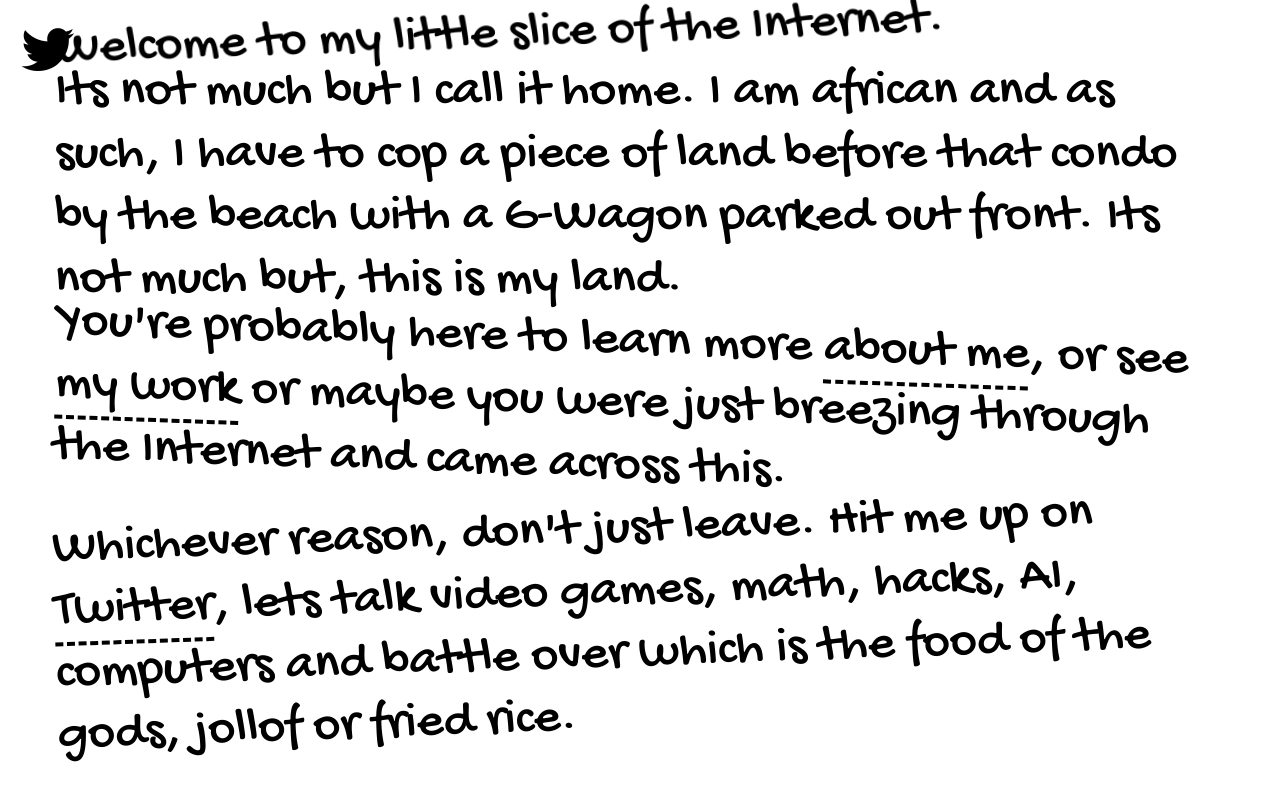
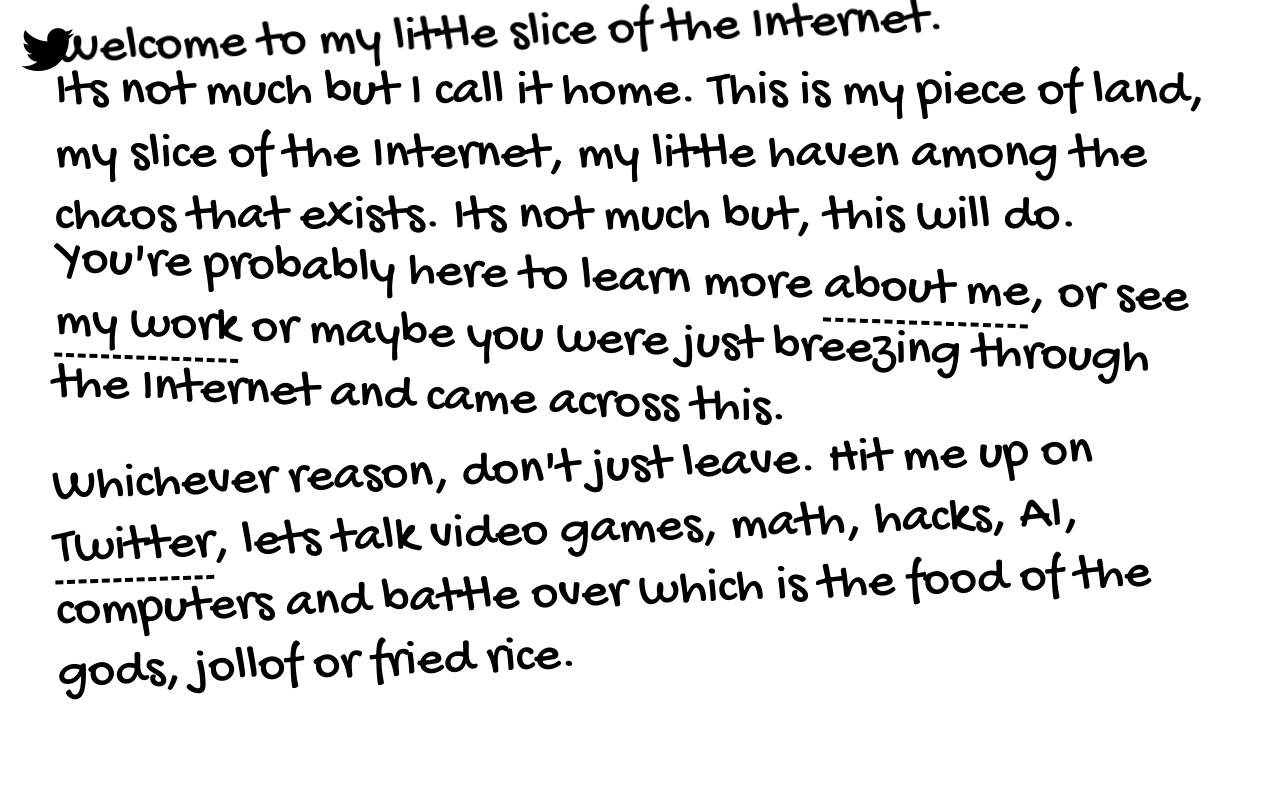
Before and after one commit to mturkson23/mygithubpage, a plain HTML site: page index.html in a window 1280 px wide. Drawn offline with Linux system fonts and the light colour scheme.

Commit message:
sentence construction was a little bland at first :(

```diff
--- a/index.html
+++ b/index.html
@@ -35,7 +35,7 @@
             Welcome to my little slice of the Internet.
         </p>
         <p>
-            Its not much but I call it home. I am african and as such, I have to cop a piece of land before that condo by the beach with a G-Wagon parked out front. Its not much but, this is my land.
+            Its not much but I call it home. This is my piece of land, my slice of the Internet, my little haven among the chaos that exists. Its not much but, this will do.
         </p>
         <p id="pos_slant">
             You're probably here to learn more <a href="http://about.me/turkson" class="link">about me</a>, or see
```
